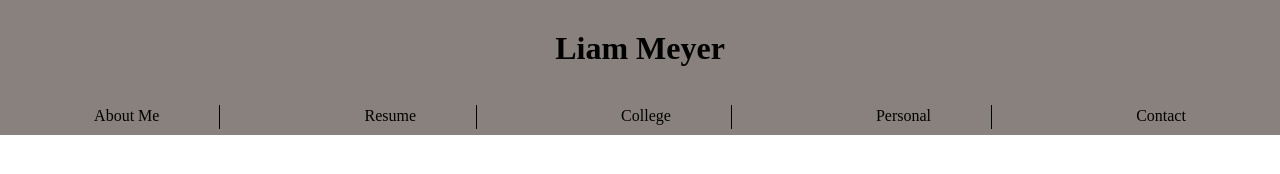
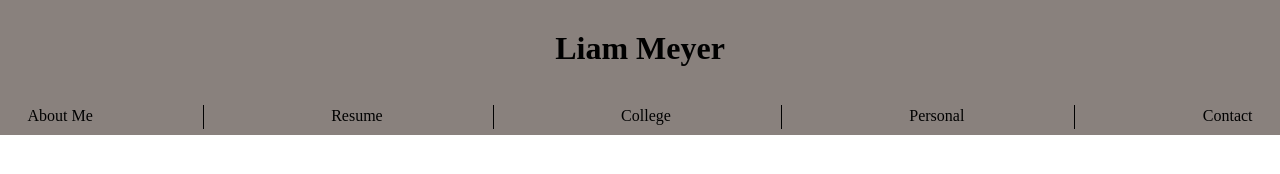
Before and after one commit to liammeyer/liammeyer.github.io, a plain HTML site: page index.html in a window 1280 px wide. Drawn offline with Linux system fonts and the light colour scheme.

Commit message:
Fix Sizing

```diff
--- a/index.html
+++ b/index.html
@@ -36,7 +36,7 @@
 			width: 1px;
 			height: 1.5em; /* Adjust the height of the vertical bar */
 			vertical-align: middle;
-			margin: 0 50px; /* Adjust the spacing between the words and vertical bars */
+			margin: 0 100px; /* Adjust the spacing between the words and vertical bars */
 			background-color: #000000;
 		}
 
```
